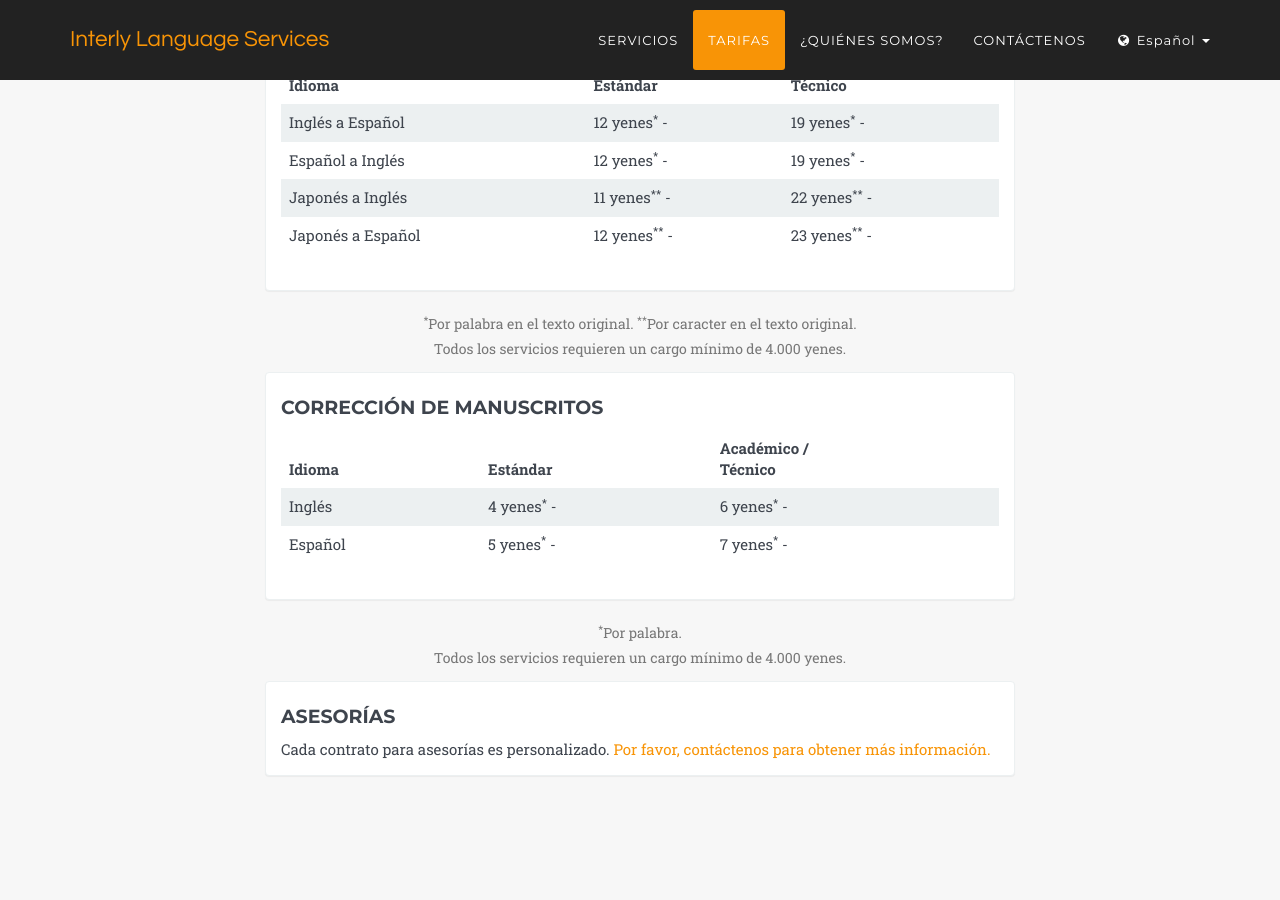
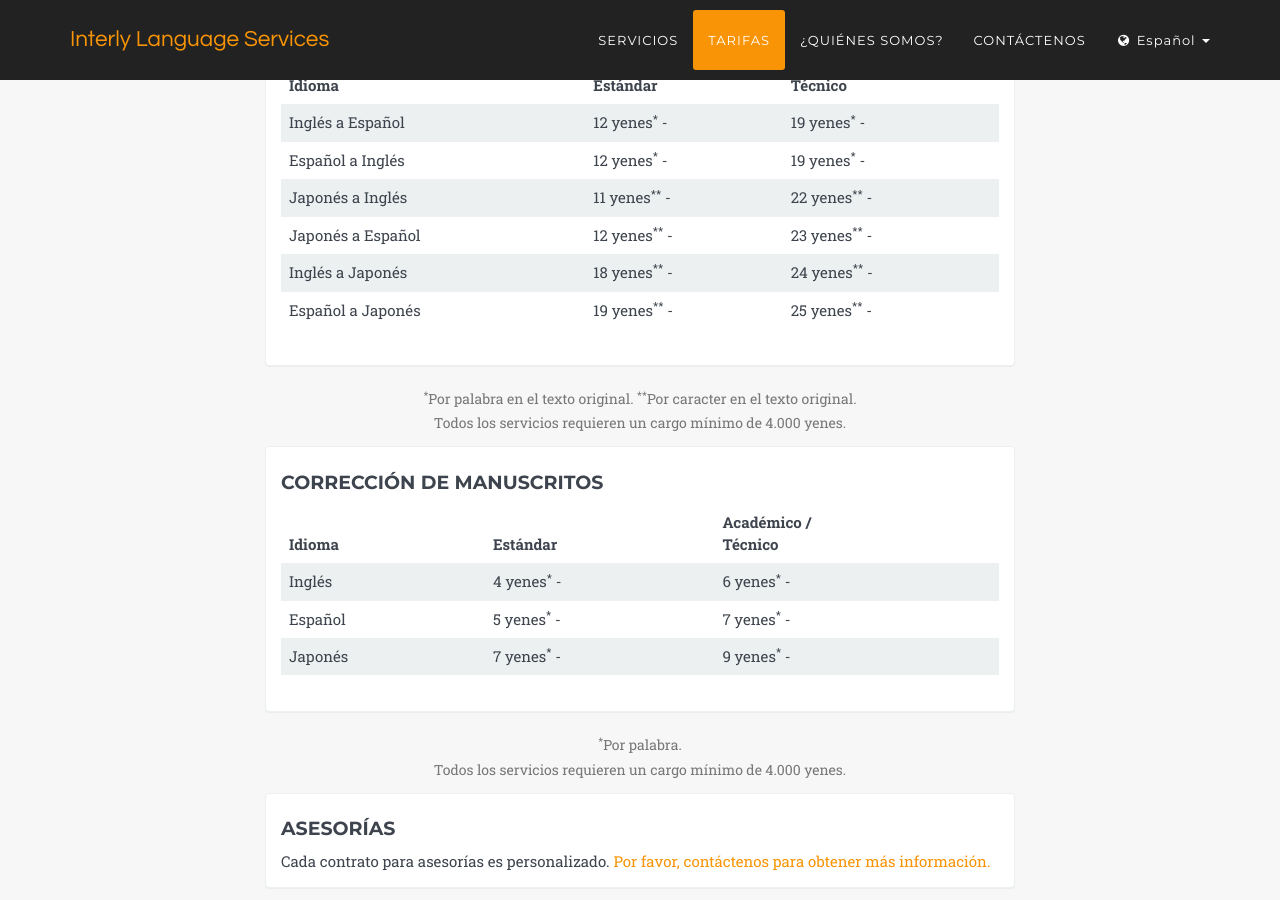
Before and after one commit to kylesezhi/kylesezhi.github.io, a Jekyll site: the page built from es/index.html, in a window 1280 px wide and 900 px high, scrolled down 3480 px. Built offline with Jekyll 4.4.1, drawn with Linux system fonts in a browser that asks for light colours; some web fonts are replaced; comment, search, counter and statistics services are not loaded.

```diff
--- a/_includes/es_pricing.html
+++ b/_includes/es_pricing.html
@@ -42,6 +42,16 @@
                         <td>12 yenes<sup>**</sup> -</td>
                         <td>23 yenes<sup>**</sup> -</td>
                       </tr>
+                      <tr>
+                        <td class="active">Inglés a Japonés</td>
+                        <td class="active">18 yenes<sup>**</sup> -</td>
+                        <td class="active">24 yenes<sup>**</sup> -</td>
+                      </tr>
+                      <tr>
+                        <td>Español a Japonés</td>
+                        <td>19 yenes<sup>**</sup> -</td>
+                        <td>25 yenes<sup>**</sup> -</td>
+                      </tr>
                     </tbody>
                   </table>
                   </div>
@@ -79,6 +89,11 @@
                         <td>5 yenes<sup>*</sup> -</td>
                         <td>7 yenes<sup>*</sup> -</td>
                       </tr>
+                      <tr>
+                        <td class="active">Japonés</td>
+                        <td class="active">7 yenes<sup>*</sup> -</td>
+                        <td class="active">9 yenes<sup>*</sup> -</td>
+                      </tr>
                     </tbody>
                   </table>
                   </div>
```
Also changed, not shown: _includes/ja_pricing.html (+15 -0 lines), _includes/pricing.html (+15 -0 lines), Gemfile.lock, 6 other files.
